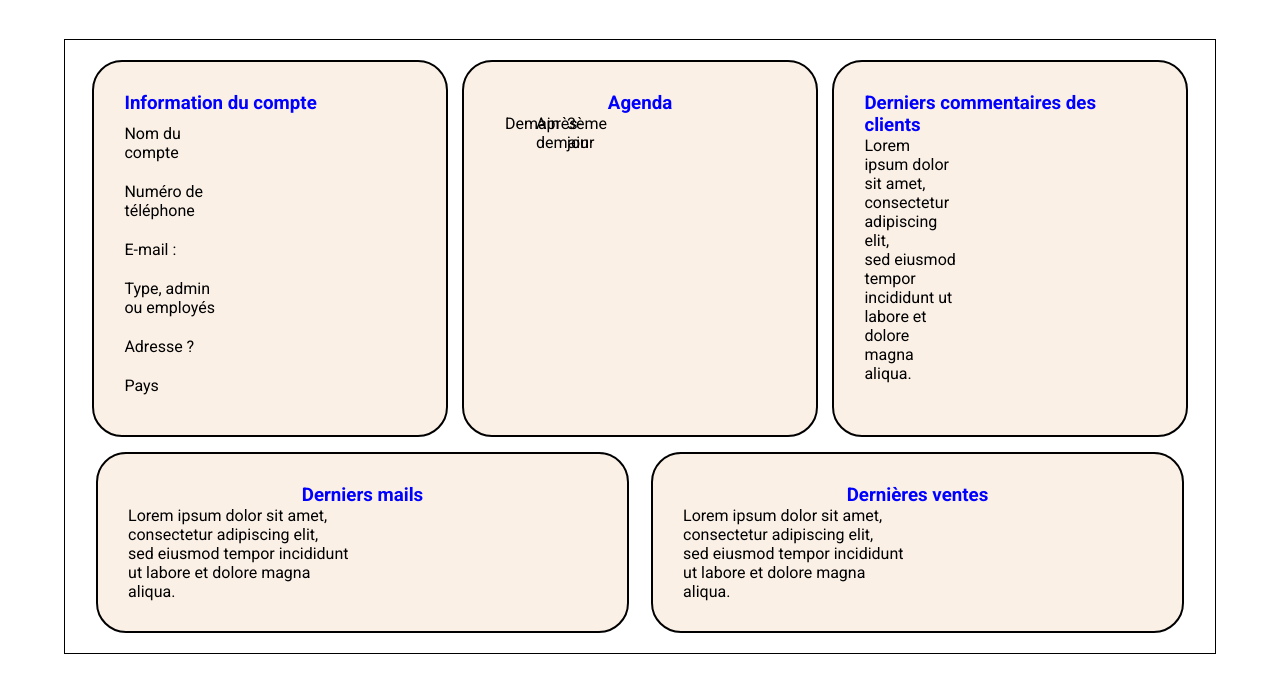
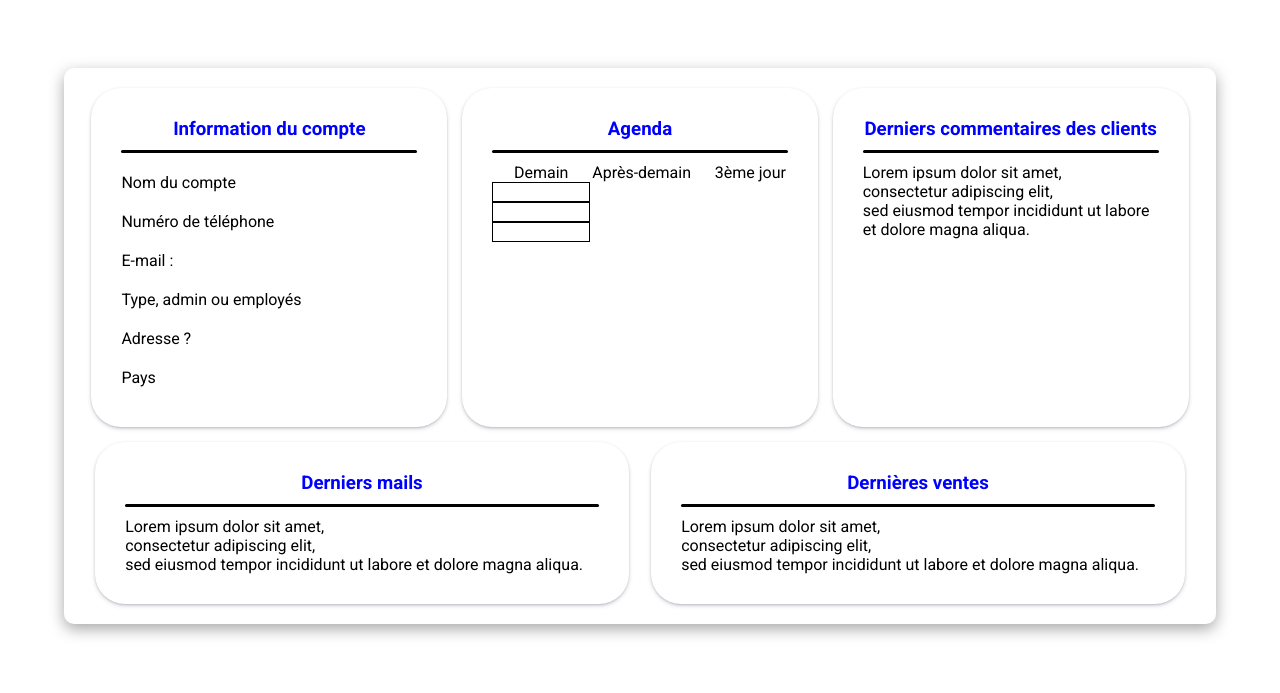
Before and after one commit to HarrisonCLD/cube3CESI, a PHP site: page /pages/dashBoardAdmin.php in a window 1280 px wide. Shown: the part 54-747 px from the top of the page. Run offline with PHP 8.4, Linux system fonts and the light colour scheme.

Commit message:
maj css 19/09

```diff
--- a/backend/config.php
+++ b/backend/config.php
@@ -2,8 +2,8 @@
 //LINK DATA BASE HARRISON
 $db_host = 'localhost';
 $db_name = 'cube3CESI';
-$db_user = 'admin_createuser';
-$db_password = 'root';
+$db_user = 'bubu51370';
+$db_password = '030502Em';
 //
 
 // function pour executé des requêtes PDO
--- a/componant_php/frontDashBoard.php
+++ b/componant_php/frontDashBoard.php
@@ -4,6 +4,7 @@
   <div class="top_dashboard">
     <div class="compte">
        <h3>Information du compte</h3>
+       <div class="separation"></div>
         <div class="description">
             <p>Nom du compte</p>
             <p>Numéro de téléphone</p>
@@ -13,26 +14,47 @@
             <p>Pays</p>
         </div>
     </div>
-    <div class="agenda"><h3 class="planning">Agenda</h3>
+
+    <div class="agenda">
+        <h3 class="planning">Agenda</h3>
+        <div class="separation"></div>
         <div class="rdv">
-            <div class="demain"><p>Demain</p></div>
-            <div class="apres-demain"><p>Après-demain</p></div>
-            <div class="jour3"><p>3ème jour</p></div>
+            <div class="demain">
+            <p>Demain</p>
+            </div>
+            <div class="apres-demain">
+            <p>Après-demain</p>
+            </div>
+            <div class="jour3">
+            <p>3ème jour</p>
+            </div>
         </div>
+        <div class="colonne_1"></div>
+        <div class="colonne_2"></div>
+        <div class="colonne_3"></div>
     </div>
-    <div class="commentaire"><h3 class="clients">Derniers commentaires des clients</h3>
+    <div class="commentaire">
+    <h3 class="clients">Derniers commentaires des clients</h3>
+    <div class="separation"></div>
         <div class="derniers"><p>Lorem ipsum dolor sit amet, <br>consectetur adipiscing elit,
-            <br>sed  eiusmod tempor incididunt ut labore et dolore magna aliqua.</p></div>
+            <br>sed  eiusmod tempor incididunt ut labore et dolore magna aliqua.</p>
+        </div>
     </div>
     </div>
     <div class="bottom_dashboard">
-    <div class="mail"><h3 class="derniersMails">Derniers mails</h3>
+    <div class="mail">
+    <h3 class="derniersMails">Derniers mails</h3>
+    <div class="separation"></div>
         <div class="boite"><p>Lorem ipsum dolor sit amet,<br> consectetur adipiscing elit,
-            <br> sed  eiusmod tempor incididunt ut labore et dolore magna aliqua.</p></div>
+            <br> sed  eiusmod tempor incididunt ut labore et dolore magna aliqua.</p>
+        </div>
     </div>
-    <div class="vente"><h3 class="dernieresVentes">Dernières ventes</h3>
+    <div class="vente">
+    <h3 class="dernieresVentes">Dernières ventes</h3>
+    <div class="separation"></div>
         <div class="graphique"><p>Lorem ipsum dolor sit amet, <br>consectetur adipiscing elit,
-            <br>sed  eiusmod tempor incididunt ut labore et dolore magna aliqua.</p></div>
+            <br>sed  eiusmod tempor incididunt ut labore et dolore magna aliqua.</p>
+        </div>
     </div>
     </div>
     </div>
--- a/css/frontDashBoard.css
+++ b/css/frontDashBoard.css
@@ -2,22 +2,37 @@
     display: flex;
     flex-direction: column;
     width: 90%;
-    border: 1px black solid;
     padding: 20px;
+    box-shadow: rgba(0, 0, 0, 0.35) 0px 5px 15px;
+    border-radius: 10px;
 }
 
+h3{
+    color: blue;
+    text-align: center;
+}
+
+.separation{
+    width: 100%;
+    height: 3px;
+    margin: 10px 0px;
+    border-radius: 5px;
+    background-color: black;
+}
 
 .top_dashboard{
     display: flex;
     justify-content: space-around;
-
 }
 
-.top_dashboard div {
+.compte, .agenda, .commentaire{
     width: 32%;
+    border-radius: 10px;
+    box-shadow: rgba(50, 50, 93, 0.25) 0px 2px 5px -1px, rgba(0, 0, 0, 0.3) 0px 1px 3px -1px;
 }
 
-.bottom_dashboard div {
+
+.mail, .vente{
     width: 48%;
 }
 
@@ -27,8 +42,6 @@
     margin-top: 15px;
 }
 .compte{
-    border: 2px black solid;
-    background-color: #FAF0E6;
     padding: 30px;
     border-radius: 30px;
 }
@@ -56,8 +69,6 @@
 }
 
 .agenda{
-    background-color: #FAF0E6;
-    border: solid black 2px;
     border-radius: 30px;
     padding: 30px;
 
@@ -76,11 +87,19 @@
     display: flex;
     justify-content: space-around;
     margin: 0px 10px;
+    width: 100%;
 }
 
+.colonne_1, .colonne_2, .colonne_3{
+    display: flex;
+    justify-content: space-around;
+    width: 33%;
+    border: 1px solid #000;
+    height: 20px;
+}
+
+
 .commentaire{
-    background-color: #FAF0E6;
-    border: black 2px solid;
     border-radius: 30px;
     padding: 30px;
 }
@@ -98,10 +117,12 @@
     display: flex;
     justify-content: flex-start;
 }
+.mail, .vente{
+    border-radius: 10px;
+    box-shadow: rgba(50, 50, 93, 0.25) 0px 2px 5px -1px, rgba(0, 0, 0, 0.3) 0px 1px 3px -1px;
+}
 
 .mail{
-    background-color: #FAF0E6;
-    border: black 2px solid;
     border-radius: 30px;
     padding: 30px;
 }
@@ -125,8 +146,6 @@
 }
 
 .vente{
-    background-color: #FAF0E6;
-    border: black 2px solid;
     border-radius: 30px;
     padding-bottom: 100px;
     padding: 30px;
--- a/css/index.css
+++ b/css/index.css
@@ -16,7 +16,7 @@ main {
     align-items: center;
 }
 
-h3 {
+h3{
     color: blue;
 }
 
```
